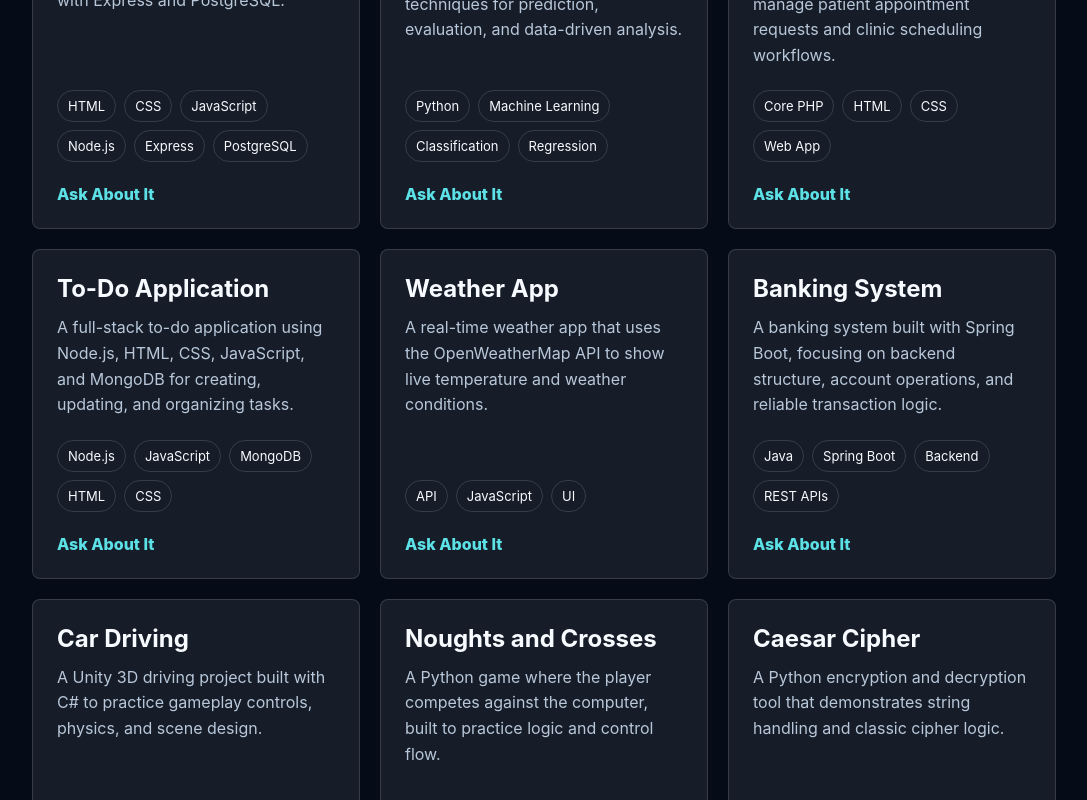
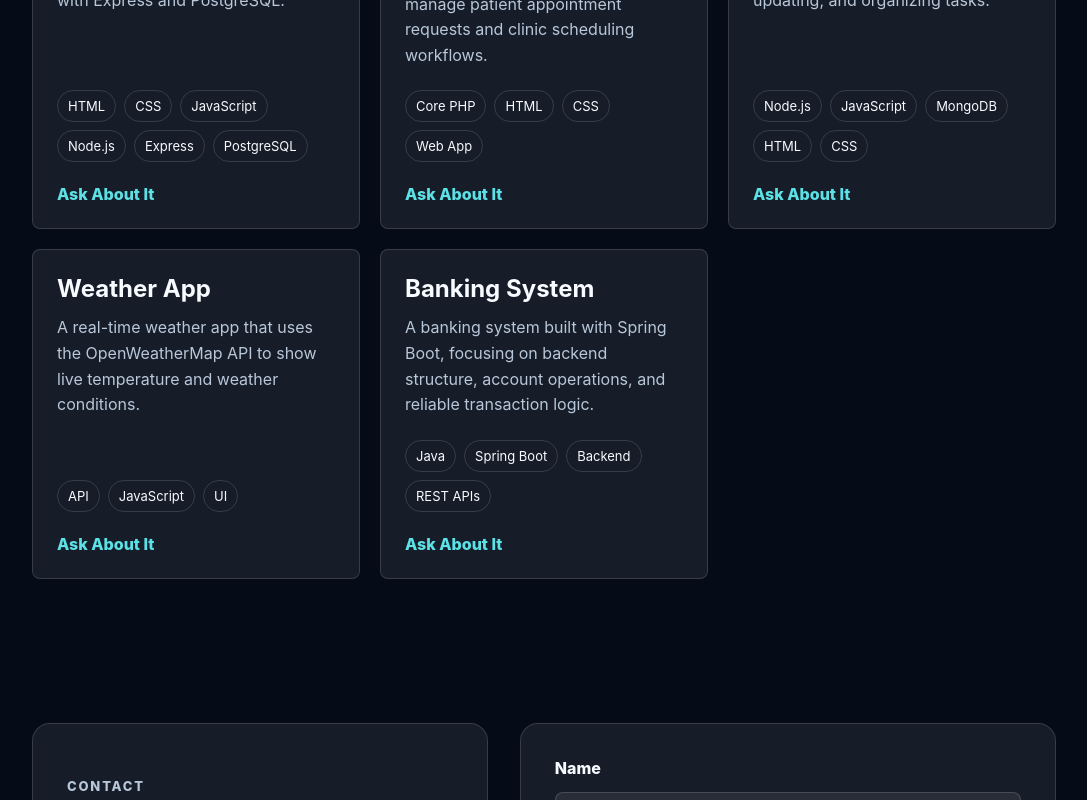
Before and after one commit to aaditya6882/Aaditya-Acharya, a React (Vite) app in the folder Portfolio/: page /contact in a window 1280 px wide. Shown: the part 2820-3620 px from the top of the page, without its empty margins (96-1183 px from the left). Built offline with nearby package versions, Linux system fonts and the light colour scheme.

Commit message:
changed projects

```diff
--- a/Portfolio/src/components/projects.jsx
+++ b/Portfolio/src/components/projects.jsx
@@ -8,13 +8,6 @@ export const Projects = () => {
       description:
         "A full-stack vehicle rental system for browsing vehicles, managing rentals, and handling backend data with Express and PostgreSQL.",
       tags: ["HTML", "CSS", "JavaScript", "Node.js", "Express", "PostgreSQL"],
-      link: "#contact",
-    },
-    {
-      title: "Classification and Regression",
-      description:
-        "A machine learning project focused on classification and regression techniques for prediction, evaluation, and data-driven analysis.",
-      tags: ["Python", "Machine Learning", "Classification", "Regression"],
       link: "#contact",
     },
     {
@@ -45,27 +38,6 @@ export const Projects = () => {
       tags: ["Java", "Spring Boot", "Backend", "REST APIs"],
       link: "#contact",
     },
-    {
-      title: "Car Driving",
-      description:
-        "A Unity 3D driving project built with C# to practice gameplay controls, physics, and scene design.",
-      tags: ["Unity", "C#", "3D"],
-      link: "#contact",
-    },
-    {
-      title: "Noughts and Crosses",
-      description:
-        "A Python game where the player competes against the computer, built to practice logic and control flow.",
-      tags: ["Python", "Game Logic", "CLI"],
-      link: "#contact",
-    },
-    {
-      title: "Caesar Cipher",
-      description:
-        "A Python encryption and decryption tool that demonstrates string handling and classic cipher logic.",
-      tags: ["Python", "Encryption", "Utility"],
-      link: "#contact",
-    },
   ];
 
   return (
```
